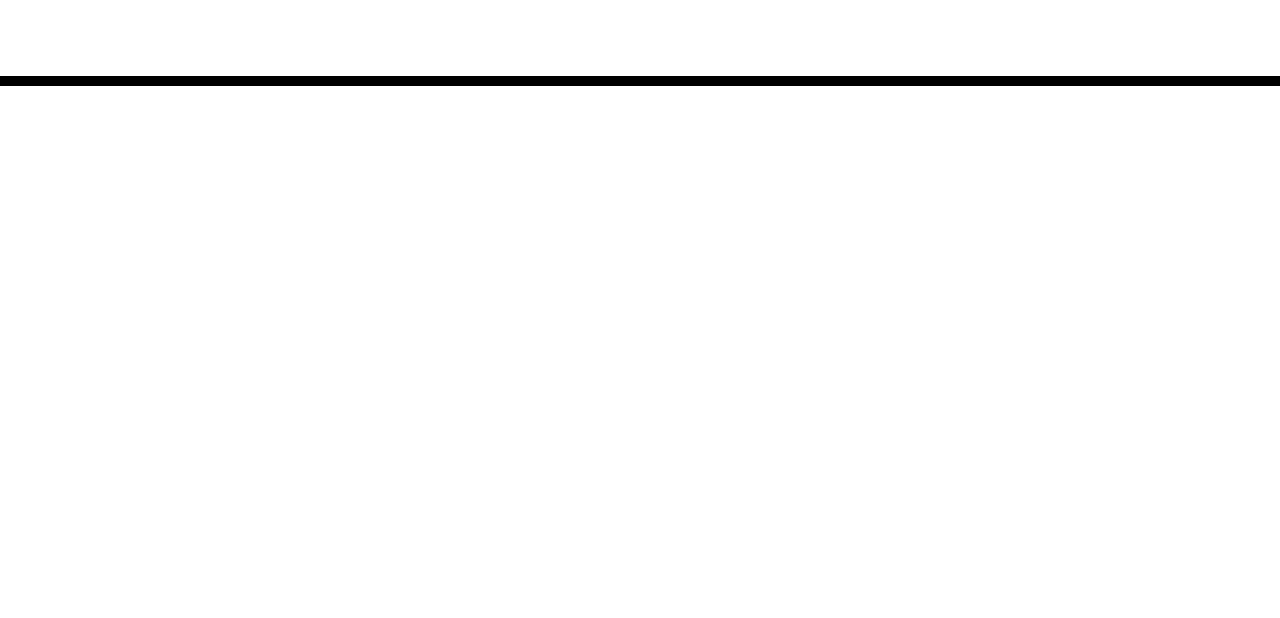
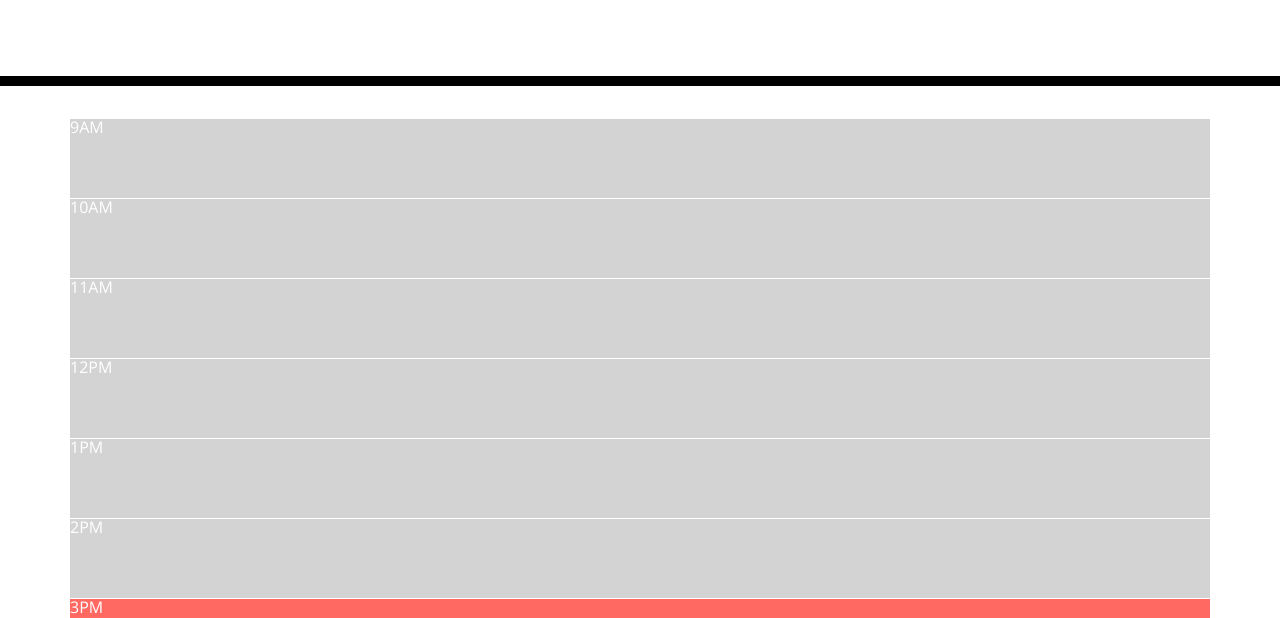
Before and after one commit to jareddaniel95/WorkDayScheduler, a plain HTML site: page index.html in a window 1280 px wide. Shown: the part 182-800 px from the top of the page. Drawn offline with nearby package versions, Linux system fonts and the light colour scheme; files that its build step writes are made by us from their sources.

Commit message:
Add time blocks from 9AM to 5PM that are color coded according to current time

```diff
--- a/assets/js/script.js
+++ b/assets/js/script.js
@@ -0,0 +1,27 @@
+// For loop that runs from 9AM to 5PM (9 total blocks) compare time and set class to past if before current time
+
+var blocksElement = $('#blocks');
+// var now = moment().format("h:mm:ss a");
+// var now24 = moment().format("H:mm:ss");
+//test
+var now = moment("3:12:07 PM", "h:mm:ss a");
+var now24 = moment("15:12:07", "H:mm:ss");
+
+for (var i = 9; i < 18; ++i) {
+    var timeBlock = $('<div>');
+    timeBlock.addClass('row');
+    timeIndex = moment(`${i}:00`, 'H:mm');
+    if (timeIndex.hour() === now24.hour()) {
+        timeBlock.addClass('present');
+    } else if (timeIndex.isBefore(now24)) {
+        timeBlock.addClass('past');
+    } else if (timeIndex.isAfter(now24)) {
+        timeBlock.addClass('future');
+    }
+
+    timeBlock.text(moment(timeIndex, "H:mm").format("hA"));
+
+    blocksElement.append(timeBlock);
+}
+
+// 9, 10, 11, 12, 1, 2, 3 <> 3:12 <> 4, 5
--- a/index.html
+++ b/index.html
@@ -18,7 +18,7 @@
       href="https://fonts.googleapis.com/css?family=Open+Sans&display=swap"
       rel="stylesheet"
     />
-    <link rel="stylesheet" href="style.css" />
+    <link rel="stylesheet" href="./assets/css/style.css" />
     <title>Work Day Scheduler</title>
   </head>
 
@@ -29,10 +29,12 @@
       <p id="currentDay" class="lead"></p>
     </header>
     <div class="container">
+      <div id="blocks"></div>
       <!-- Timeblocks go here -->
     </div>
 
     <script src="https://cdnjs.cloudflare.com/ajax/libs/jquery/3.2.1/jquery.min.js"></script>
     <script src="https://cdnjs.cloudflare.com/ajax/libs/moment.js/2.24.0/moment.min.js"></script>
+    <script type="text/javascript" src="./assets/js/script.js"></script>
   </body>
 </html>
```
